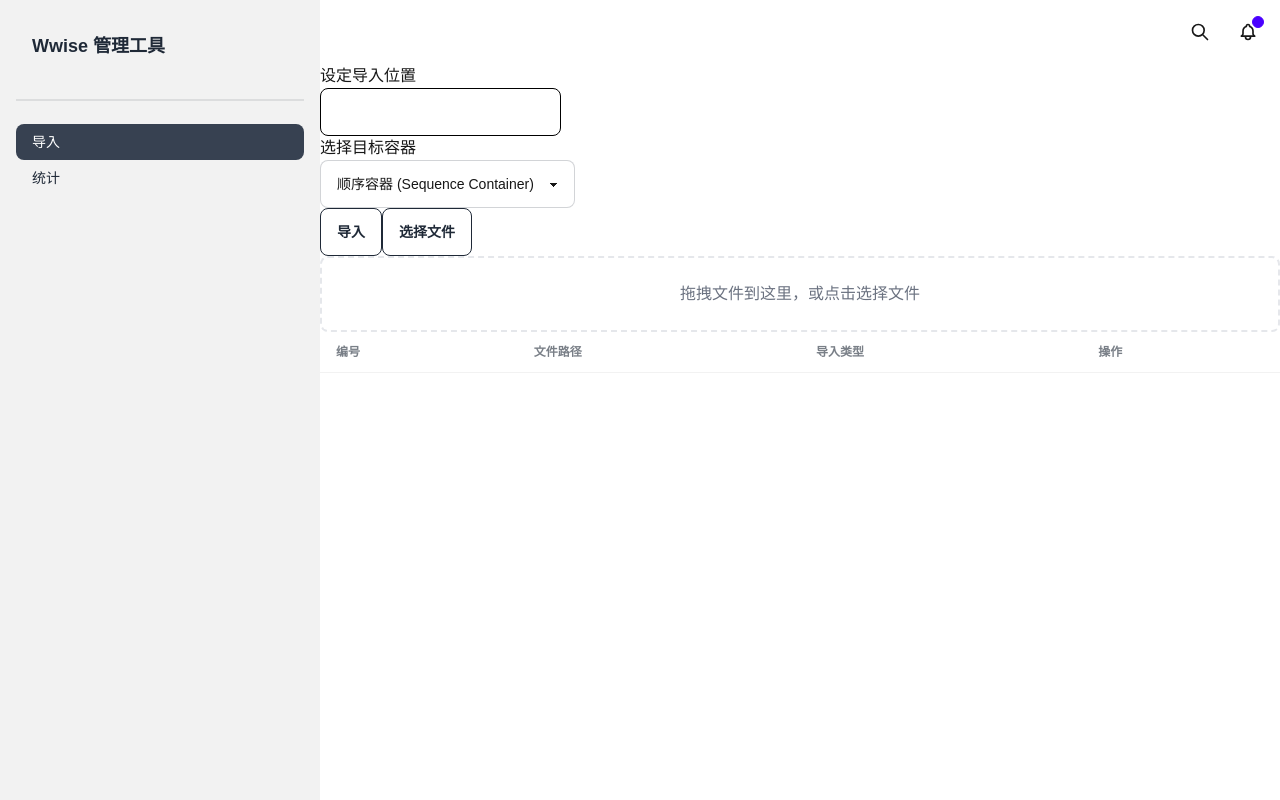
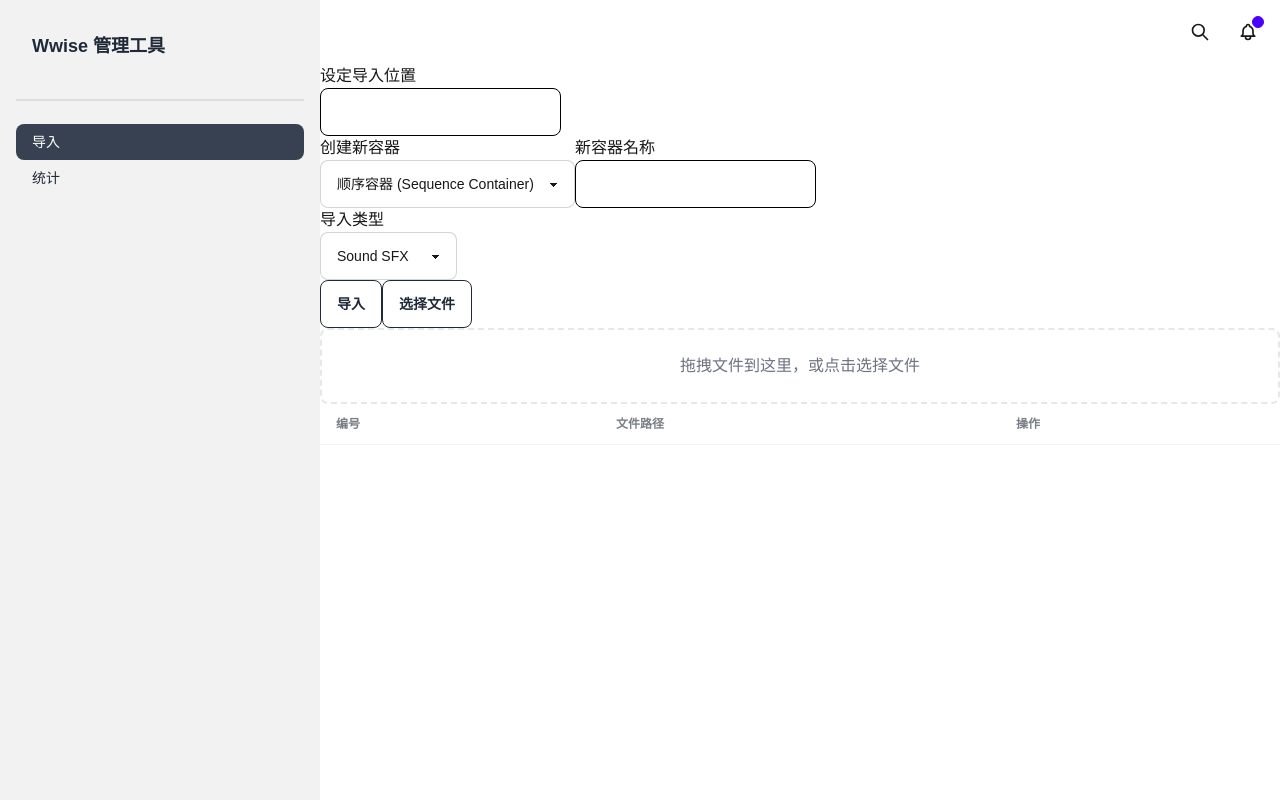
Before and after one commit to Azusain/wwise_audio_management_system, a Next.js app in the folder frontend/: page / in a window 1280 px wide. Built offline with nearby package versions, Linux system fonts and the light colour scheme.

Commit message:
feat(frontend): sound voice or sound sfx

```diff
--- a/frontend/src/app/components.tsx
+++ b/frontend/src/app/components.tsx
@@ -333,6 +333,18 @@
 //   );
 // };
 
+function convertToWwiseObject(containerType: string): string {
+  const mapping: Record<string, string> = {
+    "顺序容器 (Sequence Container)": "<Sequence Container>",
+    "随机容器 (Random Container)": "<Random Container>",
+    "切换容器 (Switch Container)": "<Switch Container>",
+    "融合容器 (Blend Container)": "<Blend Container>",
+    "不创建容器 (None)": "",
+  };
+
+  return mapping[containerType] || "<Unknown>";
+}
+
 const FileUploadComponent = () => {
   const { getRootProps, getInputProps } = useDropzone({
     onDrop: (acceptedFiles: File[]) => {
@@ -353,16 +365,21 @@
 };
 
 interface ImportedAudioEntry {
+  localFilePath: string;
   name: string;
-  type: string;
 }
-
+//
+// <Sound SFX> or <Sound Voice>
 const AudioImportMainContent = () => {
   const [selectedOptions, setSelectedOptions] = useState(
     "顺序容器 (Sequence Container)"
   );
   const [parentPath, setParentPath] = useState("");
   const [audioEntries, setAudioEntries] = useState<ImportedAudioEntry[]>();
+  const [newContainerName, setNewContainerName] = useState("");
+  // <Sound SFX> or <Sound Voice>
+  const [importType, setImportType] = useState("<Sound SFX>");
+  const [importLang, setImportLang] = useState("English(US)");
 
   const getSelectedFiles = async () => {
     const resp = await fetch(`${backendUrl}/select`, {
@@ -370,12 +387,12 @@
       headers: apiHeaders,
     });
     const json_resp = await resp.json();
-    setAudioEntries(
-      json_resp.files.map((path: string) => ({
-        name: path,
-        type: "sound SFX",
-      }))
-    );
+    setAudioEntries([
+      ...(audioEntries || []),
+      ...json_resp.files.map((path: string) => ({
+        localFilePath: path,
+      })),
+    ]);
   };
 
   return (
@@ -389,9 +406,10 @@
           setParentPath(e.target.value);
         }}
       ></input>
-      {/* select target container */}
+      {/* create a new container */}
+      <div className="flex flex-row">
         <div>
-        <label className="block">选择目标容器</label>
+          <label className="block">创建新容器</label>
           <select
             className="select select-bordered"
             value={selectedOptions}
@@ -405,6 +423,46 @@
             <option>融合容器 (Blend Container)</option>
             <option>不创建容器 (None)</option>
           </select>
+        </div>
+        <div className={selectedOptions == "不创建容器 (None)" ? "hidden" : ""}>
+          <label className="block">新容器名称</label>
+          <input
+            type="text"
+            className="input border-black"
+            onChange={(e) => {
+              setNewContainerName(e.target.value);
+            }}
+          ></input>
+        </div>
+      </div>
+      {/* import type */}
+      <div className="flex flex-row">
+        <div>
+          <label className="block">导入类型</label>
+          <select
+            className="select select-bordered"
+            value={importType.slice(1, -1)}
+            onChange={(e) => {
+              setImportType(`<${e.target.value}>`);
+            }}
+          >
+            <option>{"Sound SFX"}</option>
+            <option>{"Sound Voice"}</option>
+          </select>
+        </div>
+        <div className={importType == "<Sound SFX>" ? "hidden" : ""}>
+          <label className="block">语言</label>
+          <select
+            className="select select-bordered"
+            value={importLang}
+            onChange={(e) => {
+              setImportLang(e.target.value);
+            }}
+          >
+            <option>English(US)</option>
+            <option></option>
+          </select>
+        </div>
       </div>
       {/* import button */}
       <button
@@ -431,7 +489,6 @@
           <tr>
             <th>编号</th>
             <th>文件路径</th>
-            <th>导入类型</th>
             <th>操作</th>
           </tr>
         </thead>
@@ -442,10 +499,18 @@
                 return (
                   <tr key={idx}>
                     <th>{idx}</th>
-                    <td>{entry.name}</td>
-                    <td>{entry.type}</td>
+                    <td>{entry.localFilePath}</td>
                     <td>
-                      <button className="btn">删除</button>
+                      <button
+                        className="btn"
+                        onClick={() => {
+                          setAudioEntries((prevEntries = []) =>
+                            prevEntries.filter((_, index) => index !== idx)
+                          );
+                        }}
+                      >
+                        删除
+                      </button>
                     </td>
                   </tr>
                 );
```
Also changed, not shown: 1 other file (tests, documents, lock files or other folders). Lines whose indentation alone changed are shown as unchanged.
